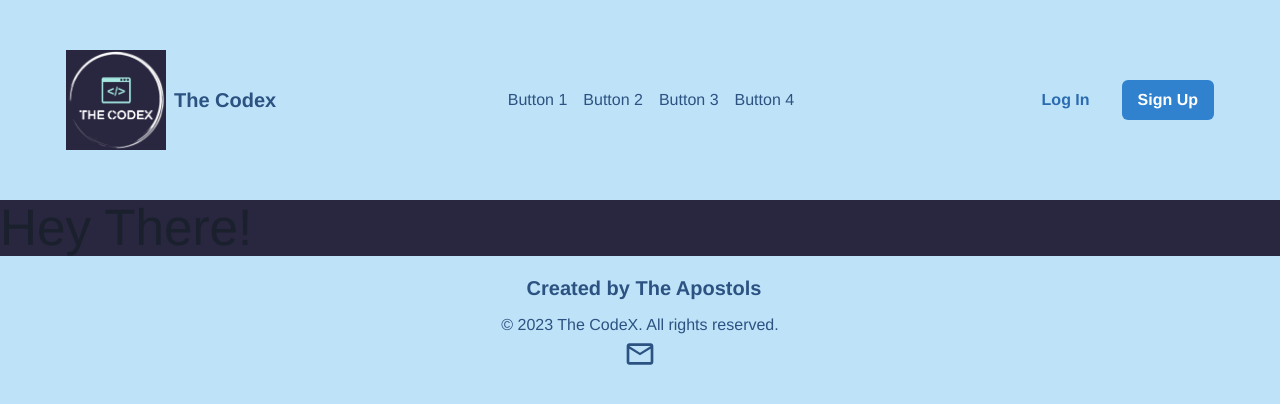
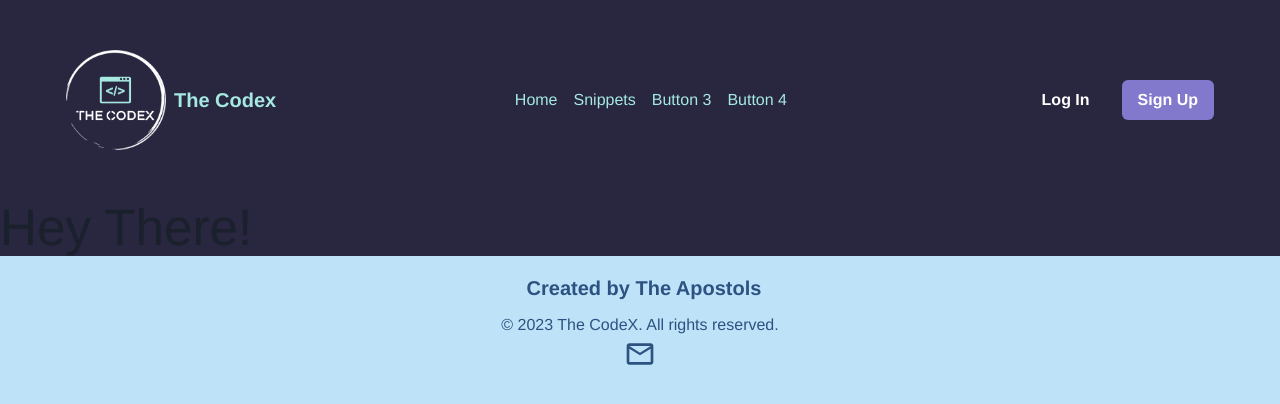
Before and after one commit to theApostols/the-codex, a React (Vite) app in the folder client/: page / in a window 1280 px wide. Shown: the top 404 px of the page. Built offline with nearby package versions, Linux system fonts and the light colour scheme.

Commit message:
refactor navLinks and add resonsive style

```diff
--- a/client/src/components/Header/Header.jsx
+++ b/client/src/components/Header/Header.jsx
@@ -8,8 +8,15 @@ import {
   Image,
   Spacer,
   Container,
+  Menu,
+  MenuButton,
+  MenuList,
+  MenuItem,
+  IconButton
 } from "@chakra-ui/react";
 import { useNavigate } from "react-router-dom";
+import { MdOutlineEmail, MdMenu  } from "react-icons/md";
+import theme from "../../utils/theme";
 
 function Header() {
   const navigate = useNavigate();
@@ -23,55 +30,75 @@ function Header() {
     navigate("/login");
   };
 
+  const navLinks = [
+    { name: "Home", href: "#!" },
+    { name: "Snippets", href: "#!" },
+    { name: "Button 3", href: "#!" },
+    { name: "Button 4", href: "#!" },
+  ];
+
   return (
     <Box
-      bg="blue.100"
+      //bg="blue.100"
       // w="100vh" //commented this out to make header cover full width of page
       p="50px"
-      color="blue.700"
     >
       <Container maxW="container.xl">
         <Flex align="center">
           {/* this was the only way i could get the logo to show up, adjust as needed */}
           <Image
-            src="/images/THE-CODEX.png"
+            src="/images/logo_dark.png"
             alt="LOGO"
             boxSize="100px"
           />
-          <Text fontSize="xl" fontWeight="bold" ml={2}>
+          <Text color='codex.accents' fontSize="xl" fontWeight="bold" ml={2}>
             The Codex
           </Text>
           <Spacer />
-          <Box as="nav">
-            <Link href="#!" p={2}>
-              Button 1
-            </Link>
-            <Link href="#!" p={2}>
-              Button 2
-            </Link>
-            <Link href="#!" p={2}>
-              Button 3
-            </Link>
-            <Link href="#!" p={2}>
-              Button 4
-            </Link>
+          <Box as="nav" display={{ base: 'none', md: 'block' }} >
+          {navLinks.map(link => (
+              <Link
+              variant="link"
+                href={link.href}
+                p={2}
+                key={link.name}
+                fontSize="md"
+                fontWeight="medium"
+            >
+                {link.name}
+              </Link>
+            ))}
           </Box>
           <Spacer />
+          <Box display={{ base: 'none', md: 'block' }}>
           <Button
             onClick={handleLoginClick}
-            colorScheme="blue"
-            variant="ghost"
+            variant="primary"
             mr={4}
           >
             Log In
           </Button>
           <Button
-            colorScheme="blue"
-            variant="solid"
+            variant="secondary"
             onClick={handleSignUpClick}
           >
             Sign Up
           </Button>
+          </Box>
+          <Box display={{ base: 'block', md: 'none' }}>
+          <Menu>
+              <MenuButton as={IconButton} icon={<MdMenu />} color={theme.colors.codex.highlights} variant='ghost' />
+              <MenuList>
+                {navLinks.map(link => (
+                  <MenuItem key={link.name} onClick={() => navigate(link.href)}>
+                    {link.name}
+                  </MenuItem>
+                ))}
+                <MenuItem onClick={handleLoginClick}>Log In</MenuItem>
+                <MenuItem onClick={handleSignUpClick}>Sign Up</MenuItem>
+              </MenuList>
+            </Menu>
+          </Box>
         </Flex>
       </Container>
     </Box>
```
